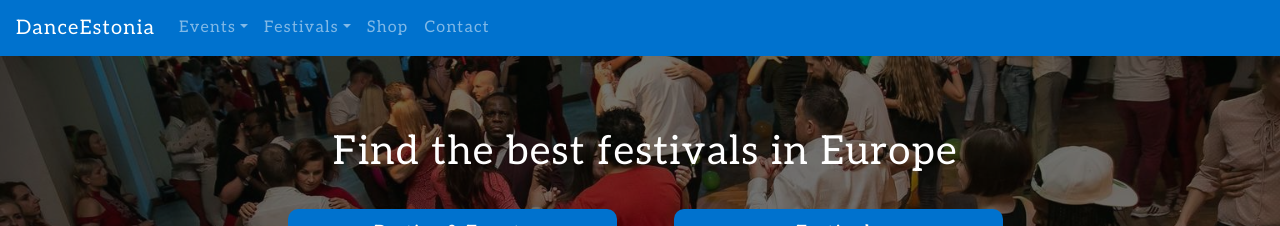
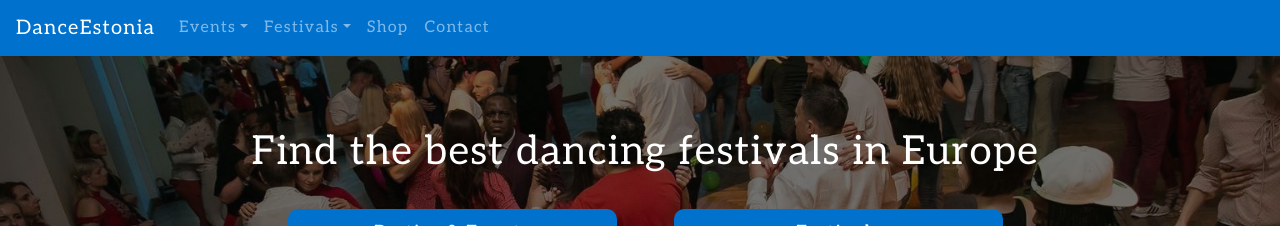
Before and after one commit to rrorrolfo/danceEstoniaClient, a React (Create React App) app in the folder client/: page /festivals in a window 1280 px wide. Shown: the top 226 px of the page. Built offline with nearby package versions, Linux system fonts and the light colour scheme; no server answers.

Commit message:
Updated title text

```diff
--- a/client/src/components/jumbotron/index.jsx
+++ b/client/src/components/jumbotron/index.jsx
@@ -24,7 +24,7 @@ const MainJumbotron = ({ category, fetchEvents, fetchFestivals, match }) => {
   const simpleTitle = () =>
     category === 'events'
       ? 'Find the best dancing events in Estonia'
-      : 'Find the best festivals in Europe';
+      : 'Find the best dancing festivals in Europe';
   return (
     <Jumbotron className="main-jumbotron">
       <div className="overlay" />
```
